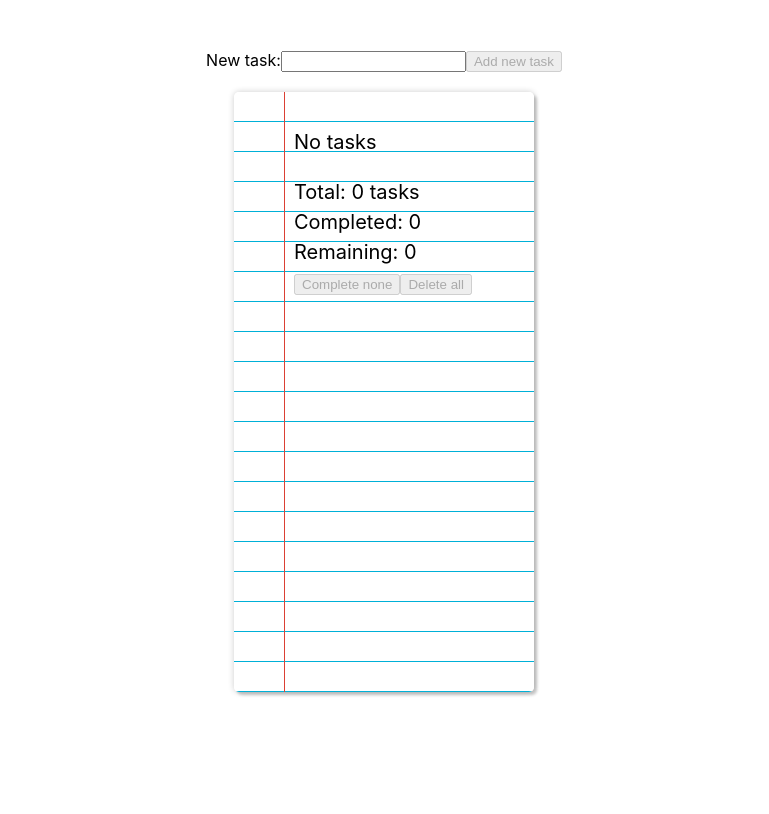
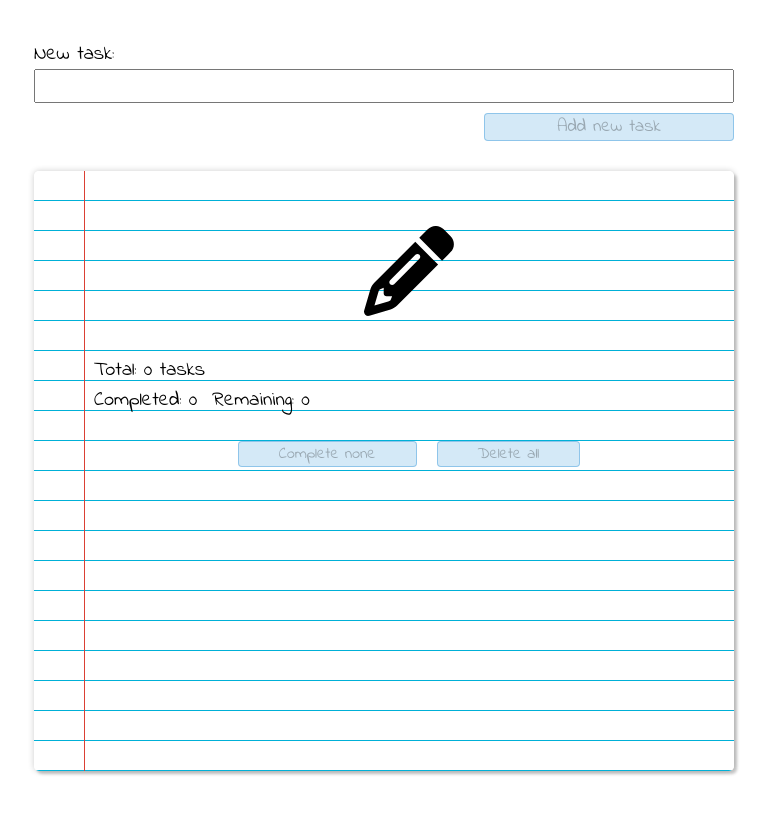
Before and after one commit to viktoria-olo/project-todos-context-vite, a React (Vite) app: page / in a window 1280 px wide. Shown: the top 814 px of the page, without its empty margins (256-1025 px from the left). Built offline with nearby package versions, Linux system fonts and the light colour scheme.

Commit message:
second style option

```diff
--- a/index.html
+++ b/index.html
@@ -1,8 +1,10 @@
-<!doctype html>
+<!DOCTYPE html>
 <html lang="en">
   <head>
     <meta charset="UTF-8" />
     <meta name="viewport" content="width=device-width, initial-scale=1.0" />
+    <link rel="stylesheet" href="https://fonts.googleapis.com/css2?family=Indie+Flower" />
+    <link rel="stylesheet" href="https://fonts.googleapis.com/css2?family=Architects+Daughter" />
     <title>Todos App Context API</title>
   </head>
   <body>
--- a/src/components/Home.jsx
+++ b/src/components/Home.jsx
@@ -1,12 +1,11 @@
 import { NewTodoForm } from "./NewTodoForm";
 import { TodoList } from "./TodoList";
 
-
 export const Home = () => {
   return (
-    <div className="content-container">
+    <>
       <NewTodoForm />
       <TodoList />
-    </div>
+    </>
   );
-}
+};
--- /dev/null
+++ b/src/components/NewTodoForm.css
@@ -0,0 +1,31 @@
+form {
+  display: flex;
+  flex-direction: column;
+  justify-content: center;
+  margin-top: 40px;
+}
+
+form label {
+  display: flex;
+  flex-direction: column;
+  font-size: 20px;
+}
+
+input[type="text"] {
+  padding: 5px;
+}
+
+button[type="submit"] {
+  margin: 10px 0;
+  font-size: 18px;
+  background-color: rgba(40, 146, 215, 0.2);
+  border: 1px solid rgba(40, 146, 215, 0.4);
+  border-radius: 4px;
+}
+
+@media (min-width: 992px) {
+  button[type="submit"] {
+    width: 250px;
+    align-self: flex-end;
+  }
+}
--- /dev/null
+++ b/src/components/TodoItem.css
@@ -0,0 +1,48 @@
+li {
+  display: flex;
+  justify-content: space-between;
+}
+
+.delete-button {
+  background-color: rgba(169, 38, 5);
+  color: #fff;
+  border-radius: 5px;
+  border: none;
+  padding: 1px 3px;
+  margin-left: 7px;
+  align-self: flex-start;
+}
+
+li label {
+  display: inline-block;
+  cursor: pointer;
+  position: relative;
+  padding-left: 30px;
+}
+
+li label:before {
+  content: "";
+  display: inline-block;
+  width: 18px;
+  height: 18px;
+  position: absolute;
+  left: 0;
+  bottom: 0;
+  top: 0;
+  right: 0;
+  background-color: #fff;
+  border: 1px solid black;
+  border-radius: 3px;
+}
+
+input[type="checkbox"] {
+  display: none;
+}
+
+input[type="checkbox"]:checked + label:before {
+  content: "\2715";
+  text-shadow: 1px 1px 1px rgba(0, 0, 0, 0.2);
+  font-size: 26px;
+  color: darkgreen;
+  text-align: center;
+}
--- a/src/components/TodoItem.jsx
+++ b/src/components/TodoItem.jsx
@@ -1,19 +1,23 @@
 import { useTodos } from "../contexts/TodosContext";
+import "./TodoItem.css";
 
 export const TodoItem = ({ todo }) => {
   const { toggleTodo, deleteTodo } = useTodos();
 
   return (
     <li>
-      <label>
-        <input
-          type="checkbox"
-          checked={todo.completed}
-          onChange={(event) => toggleTodo(todo.id, event.target.checked)}
-        />
-        {todo.text}
-      </label>
-      <button onClick={() => deleteTodo(todo.id)}>Delete</button>
+      <input
+        id={todo.id}
+        type="checkbox"
+        checked={todo.completed}
+        onChange={(event) => toggleTodo(todo.id, event.target.checked)}
+      />
+
+      <label htmlFor={todo.id}>{todo.text}</label>
+
+      <button onClick={() => deleteTodo(todo.id)} className="delete-button">
+        Delete
+      </button>
     </li>
   );
 };
--- /dev/null
+++ b/src/components/TodoList.css
@@ -0,0 +1,56 @@
+.todos-list {
+  margin-top: 22px;
+  padding: 0;
+  font-size: 20px;
+  line-height: 30px;
+  list-style: none;
+}
+
+.button-box {
+  display: flex;
+  gap: 20px;
+  justify-content: center;
+}
+
+.button-box button {
+  padding: 0 10px;
+  align-self: flex-end;
+  background-color: rgba(40, 146, 215, 0.2);
+  border: 1px solid rgba(40, 146, 215, 0.4);
+  border-radius: 4px;
+  font-size: 16px;
+  margin-top: 25px;
+}
+
+.task-counter-box {
+  display: flex;
+  gap: 15px;
+  max-width: 300px;
+}
+
+.totals-div {
+  margin-top: 30px;
+}
+
+.icon-box {
+  display: flex;
+  justify-content: center;
+  margin: 40px 5px;
+}
+
+.icon-box img {
+  height: 90px;
+  width: 90px;
+}
+
+@media (min-width: 576px) {
+  .button-box button {
+    padding: 0 20px;
+  }
+}
+
+@media (min-width: 992px) {
+  .button-box button {
+    padding: 0 40px;
+  }
+}
--- a/src/components/TodoList.jsx
+++ b/src/components/TodoList.jsx
@@ -1,16 +1,11 @@
 import { useEffect } from "react";
 import { useTodos } from "../contexts/TodosContext";
 import { TodoItem } from "./TodoItem";
+import icon from "../assets/pencil-solid.svg";
+import "./TodoList.css";
 
 export const TodoList = () => {
-  const {
-    todos,
-    countCompleted,
-    clearTodoList,
-    toggleCompleteAll,
-    allBtnText,
-    updateButtonStatus,
-  } = useTodos();
+  const { todos, countCompleted, clearTodoList, toggleCompleteAll, allBtnText, updateButtonStatus } = useTodos();
 
   const completedTodos = countCompleted();
   useEffect(() => {
@@ -19,18 +14,25 @@ export const TodoList = () => {
 
   return (
     <div className="list-container">
+      {todos.length === 0 ? (
+        <div className="icon-box">
+          <img src={icon} alt="Pen icon" />
+        </div>
+      ) : (
         <ul className="todos-list">
-        {todos.length === 0 && "No tasks"}
           {todos.map((todo) => {
             return <TodoItem key={todo.id} todo={todo} />;
           })}
         </ul>
+      )}
       <div className="totals-div">
         <p>Total: {todos.length} tasks</p>
+        <div className="task-counter-box">
           <p>Completed: {completedTodos}</p>
           <p>Remaining: {todos.length - completedTodos}</p>
         </div>
-      <div className="button-div">
+      </div>
+      <div className="button-box">
         <button onClick={toggleCompleteAll} disabled={todos.length < 1}>
           {allBtnText}
         </button>
--- a/src/index.css
+++ b/src/index.css
@@ -1,23 +1,15 @@
-*,
-*::before,
-*::after {
+* {
+  margin: 0;
+  padding: 0;
   box-sizing: border-box;
+  font-family: "Indie Flower", "Architects Daughter", sans-serif;
 }
 
 body {
-  margin: 0;
-  font-family: -apple-system, BlinkMacSystemFont, "Segoe UI", "Roboto", "Oxygen",
-    "Ubuntu", "Cantarell", "Fira Sans", "Droid Sans", "Helvetica Neue",
-    sans-serif;
-  -webkit-font-smoothing: antialiased;
-  -moz-osx-font-smoothing: grayscale;
-}
-
-.content-container {
   display: flex;
   flex-direction: column;
   align-items: center;
-  padding-top: 50px;
+  margin: 0 5px;
 }
 
 .list-container {
@@ -29,7 +21,7 @@ body {
   position: relative;
   padding-top: 15px;
   padding-left: 60px;
-  padding-right: 20px;
+  padding-right: 10px;
   overflow: hidden;
   border-radius: 5px;
   box-shadow: 3px 3px 3px rgba(0, 0, 0, 0.2), 0px 0px 6px rgba(0, 0, 0, 0.2);
@@ -50,13 +42,14 @@ body {
   background: #db4034;
 }
 
-.list-container p {
-  margin: 0;
+@media (min-width: 576px) {
+  .list-container {
+    width: 500px;
+  }
 }
 
-.todos-list {
-  padding: 0;
-  font-size: 20px;
-  line-height: 30px;
-  list-style: none;
+@media (min-width: 992px) {
+  .list-container {
+    width: 700px;
+  }
 }
```
Also changed, not shown: src/components/NewTodoForm.jsx (+2 -5 lines), src/assets/pencil-solid.svg (added). Lines whose indentation alone changed are shown as unchanged.
